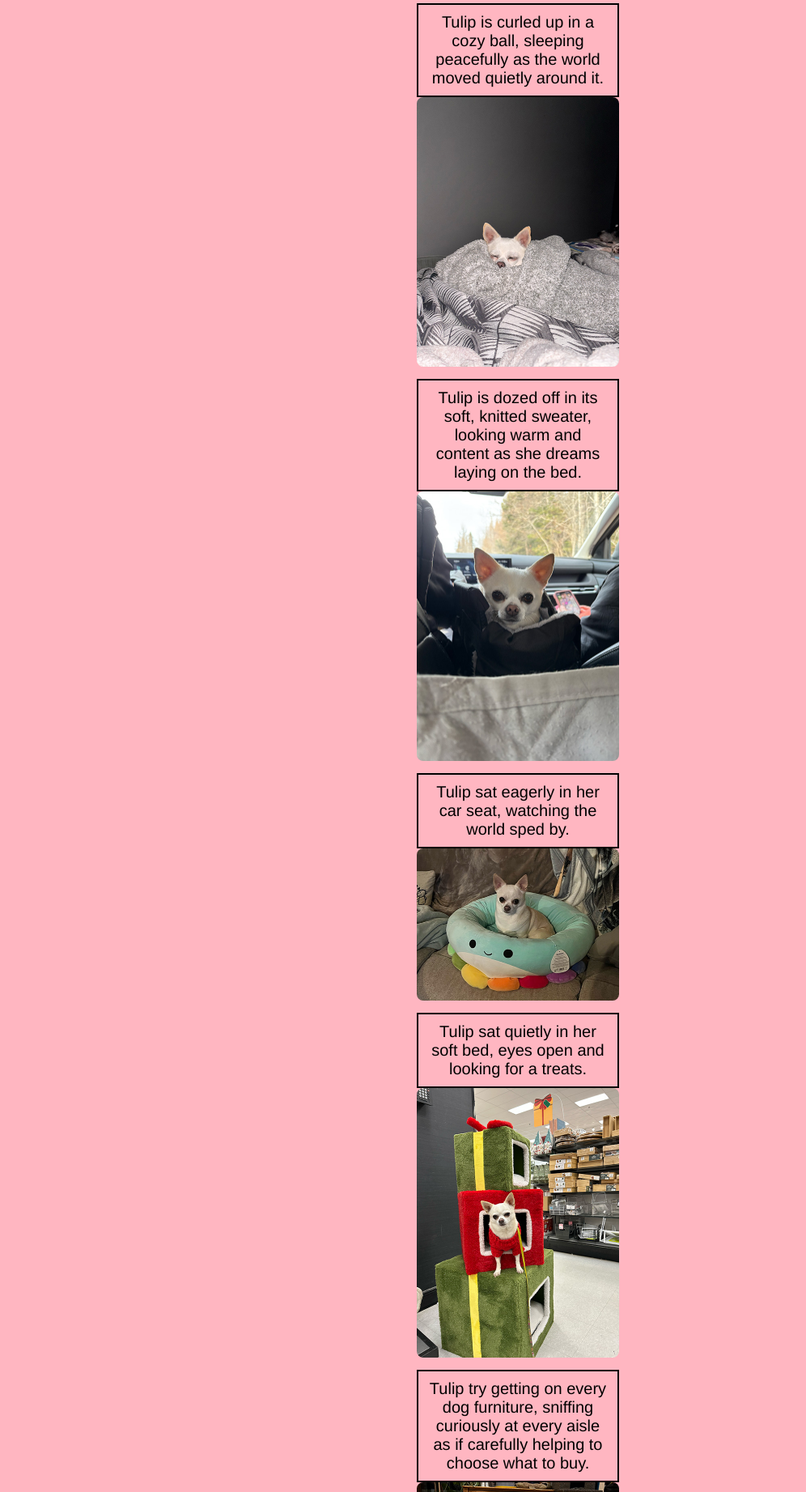
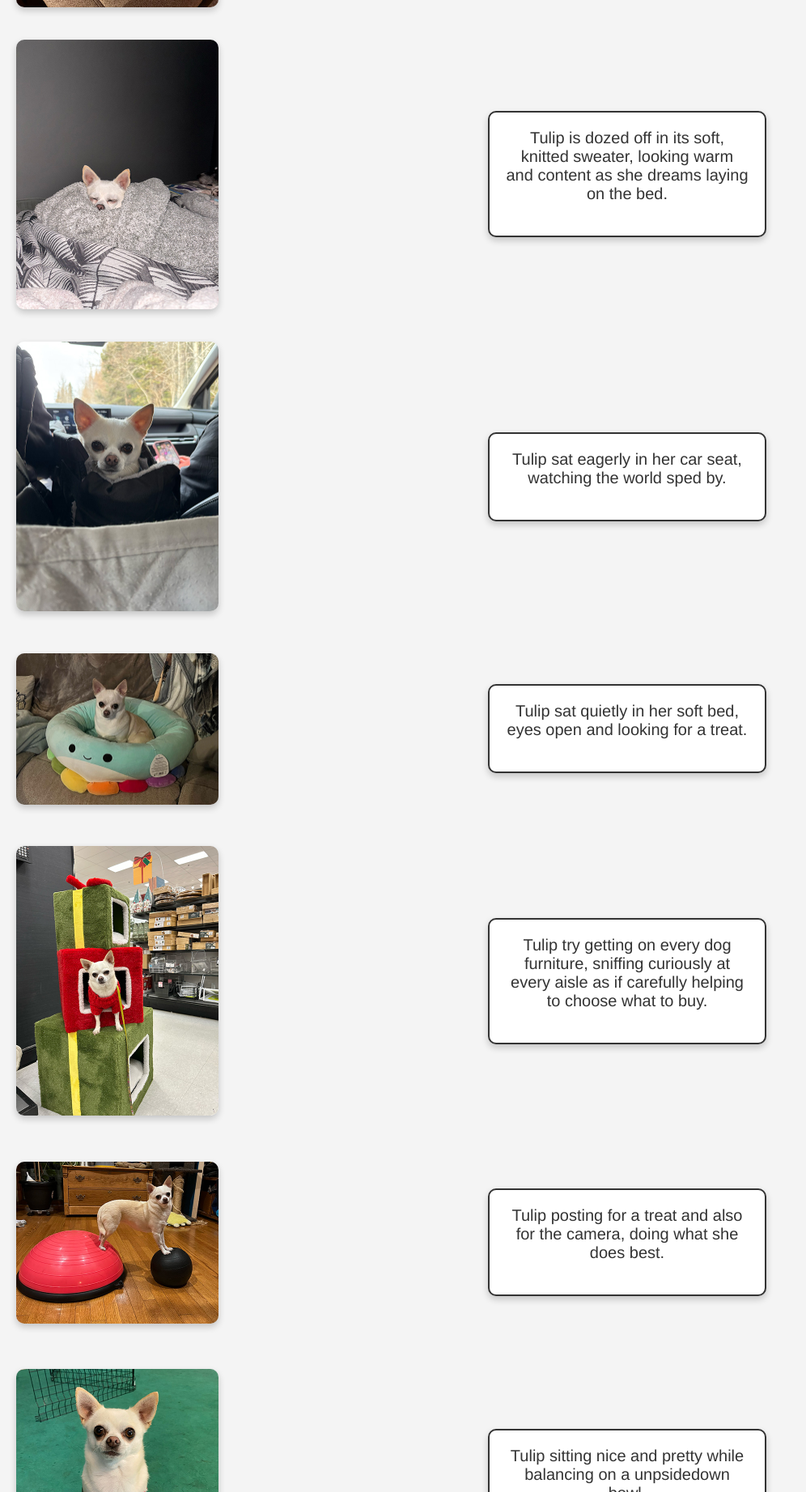
Before and after one commit to majamayes/L5Mayes, a website: page index.html in a window 1280 px wide. Shown: the part 957-2800 px from the top of the page at 81% size, without its empty margins (0-996 px from the left). Drawn offline with Linux system fonts and the light colour scheme.

Commit message:
textbox with images

```diff
--- a/index.html
+++ b/index.html
@@ -12,49 +12,54 @@
         <div class="text-box">
         Dogs are intelligent, emotional animals that experience the world through their senses and instincts. They think in simple yet meaningful ways, often focused on companionship, play, and trust. Their feelings are deep and genuine — they can sense joy, fear, love, and even sadness in both themselves and the people around them. Through their wagging tails, curious eyes, and loyal behavior, dogs show us that their thoughts and emotions are guided by affection, loyalty, and a desire to connect.</div>
 
-        <div style="width: 250px; text-align: center; margin: auto;">
-        <img src="images/Tulip.jpg" alt="Dog" style="width:100%; border-radius:8px;">
-        <div style="border: 2px solid black; padding: 10px; margin-top: 10px;">
-        Tulip is curled up in a cozy ball, sleeping peacefully as the world moved quietly around it.
+<div class="container">
+    <img src="images/Tulip.jpg" alt="Dog Picture">
+    <div class="text-box">
+      <p>Tulip is curled up in a cozy ball, sleeping peacefully as the world moved quietly around it.</p>
     </div>
-</div>
-<div style="width: 250px; text-align: center; margin: auto;">
-        <img src="images/Tulip2.jpg" alt="Dog" style="width:100%; border-radius:8px;">
-        <div style="border: 2px solid black; padding: 10px; margin-top: 10px;">
-        Tulip is dozed off in its soft, knitted sweater, looking warm and content as she dreams laying on the bed.
+  </div>
+
+  <div class="container">
+    <img src="images/Tulip2.jpg" alt="Dog Picture">
+    <div class="text-box">
+      <p>Tulip is dozed off in its soft, knitted sweater, looking warm and content as she dreams laying on the bed.</p>
     </div>
-</div>
-<div style="width: 250px; text-align: center; margin: auto;">
-        <img src="images/Tulip3.jpg" alt="Dog" style="width:100%; border-radius:8px;">
-        <div style="border: 2px solid black; padding: 10px; margin-top: 10px;">
-        Tulip sat eagerly in her car seat, watching the world sped by.
+  </div>
+
+  <div class="container">
+    <img src="images/Tulip3.jpg" alt="Dog Picture">
+    <div class="text-box">
+      <p>Tulip sat eagerly in her car seat, watching the world sped by.</p>
     </div>
-</div>
-<div style="width: 250px; text-align: center; margin: auto;">
-        <img src="images/Tulip4.jpg" alt="Dog" style="width:100%; border-radius:8px;">
-        <div style="border: 2px solid black; padding: 10px; margin-top: 10px;">
-        Tulip sat quietly in her soft bed, eyes open and looking for a treats.
+  </div>
+
+  <div class="container">
+    <img src="images/Tulip4.jpg" alt="Dog Picture">
+    <div class="text-box">
+      <p>Tulip sat quietly in her soft bed, eyes open and looking for a treat. </p>
     </div>
-</div>
-<div style="width: 250px; text-align: center; margin: auto;">
-        <img src="images/Tulip5.jpg" alt="Dog" style="width:100%; border-radius:8px;">
-        <div style="border: 2px solid black; padding: 10px; margin-top: 10px;">
-        Tulip try getting on every dog furniture, sniffing curiously at every aisle as if carefully helping to choose what to buy.
+  </div>
+
+  <div class="container">
+    <img src="images/Tulip5.jpg" alt="Dog Picture">
+    <div class="text-box">
+      <p>Tulip try getting on every dog furniture, sniffing curiously at every aisle as if carefully helping to choose what to buy.</p>
     </div>
-</div>
-<div style="width: 250px; text-align: center; margin: auto;">
-        <img src="images/Tulip6.jpg" alt="Dog" style="width:100%; border-radius:8px;">
-        <div style="border: 2px solid black; padding: 10px; margin-top: 10px;">
-        Tulip posting for a treat and also for the camera, doing what she does best.
+  </div>
+
+  <div class="container">
+    <img src="images/Tulip6.jpg" alt="Dog Picture">
+    <div class="text-box">
+      <p>Tulip posting for a treat and also for the camera, doing what she does best.</p>
     </div>
-</div>
-<div style="width: 250px; text-align: center; margin: auto;">
-        <img src="images/Tulip7.jpg" alt="Dog" style="width:100%; border-radius:8px;">
-        <div style="border: 2px solid black; padding: 10px; margin-top: 10px;">
-        Tulip sitting nice and pretty while balancing on a unpsidedown bowl.
+  </div>
+
+  <div class="container">
+    <img src="images/Tulip7.jpg" alt="Dog Picture">
+    <div class="text-box">
+      <p>Tulip sitting nice and pretty while balancing on a unpsidedown bowl.</p>
     </div>
-</div>
-
+  </div>
 
 <style>
     body {
@@ -105,7 +110,7 @@ h1 {
       box-shadow: 0 4px 8px rgba(0,0,0,0.2);
     }
 
-    .text-box h2 {
+    .text-box p {
       margin-top: 0;
       color: #333;
     }
```
